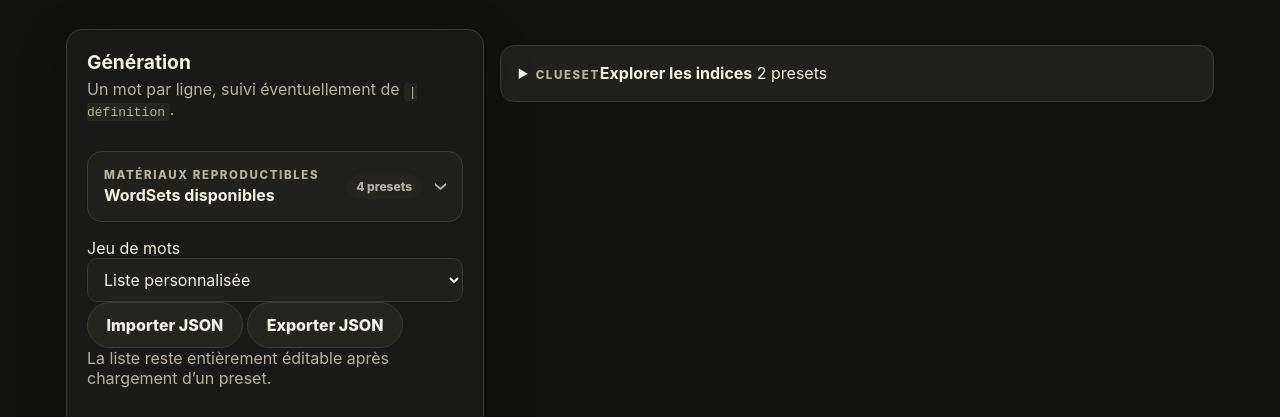
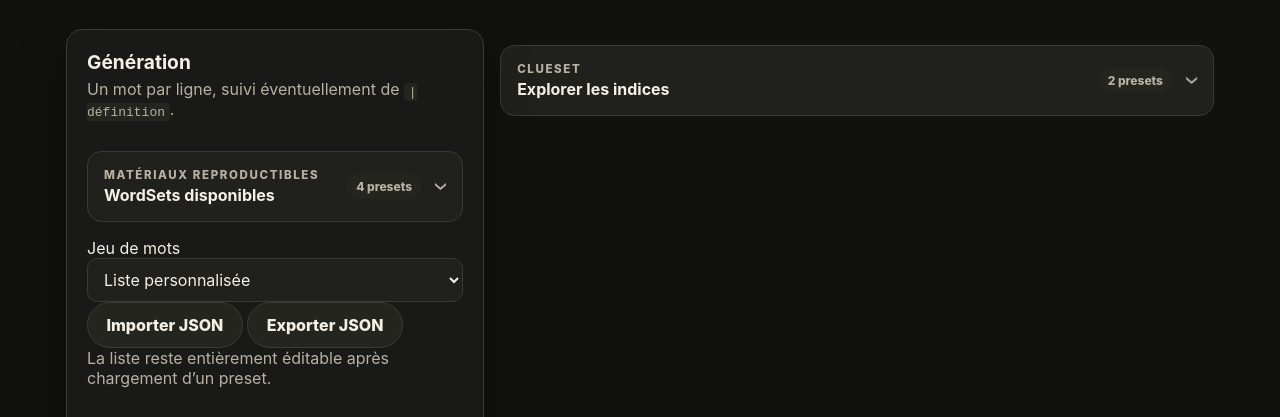
Before and after one commit to gotoo77/Cruciverbalis, a website built with Vite: page index.html in a window 1280 px wide. Shown: the part 306-723 px from the top of the page. Built offline with nearby package versions, Linux system fonts and the light colour scheme.

Commit message:
style: align ClueSet with progressive disclosure

```diff
--- a/src/clue-set-playground.css
+++ b/src/clue-set-playground.css
@@ -1,6 +1,15 @@
-.clue-set-playground { margin-top: 1rem; padding: 1.1rem; border: 1px solid var(--border); border-radius: .9rem; background: var(--surface-raised); color: var(--text); }
-.clue-set-heading { display: flex; align-items: flex-start; justify-content: space-between; gap: 1rem; }
-.clue-set-toolbar { display: grid; grid-template-columns: 1.2fr 1fr auto; gap: .8rem; align-items: end; margin-top: .9rem; }
+.clue-set-playground { margin-top: 1rem; border: 1px solid var(--border); border-radius: .9rem; background: var(--surface-raised); color: var(--text); overflow: clip; }
+.clue-set-summary { display: flex; align-items: center; justify-content: space-between; gap: 1rem; padding: 1rem; cursor: pointer; list-style: none; }
+.clue-set-summary::-webkit-details-marker { display: none; }
+.clue-set-summary::after { content: '›'; flex: none; color: var(--muted); font-size: 1.5rem; transform: rotate(90deg); transition: transform .15s ease; }
+.clue-set-playground[open] > .clue-set-summary::after { transform: rotate(-90deg); }
+.clue-set-summary:hover { background: var(--surface-soft); }
+.clue-set-summary > span:first-child { display: grid; gap: .2rem; }
+.clue-set-summary .eyebrow { margin: 0; }
+.clue-set-summary-meta { margin-left: auto; padding: .3rem .55rem; border-radius: 999px; background: var(--surface-soft); color: var(--muted); font-size: .75rem; font-weight: 800; }
+.clue-set-content { padding: 1rem; border-top: 1px solid var(--border); }
+.clue-set-content > .search-note { margin-bottom: .8rem; }
+.clue-set-toolbar { display: grid; grid-template-columns: 1.2fr 1fr auto; gap: .8rem; align-items: end; }
 .clue-set-toolbar label { display: grid; gap: .35rem; font-weight: 700; }
 .clue-set-toolbar label > span { font-size: .82rem; color: var(--muted); }
 .clue-set-actions { display: flex; flex-wrap: wrap; gap: .45rem; }
@@ -15,3 +24,4 @@
 .clue-item small { color: var(--muted); }
 .clue-kind { display: inline-block; padding: .2rem .42rem; border-radius: 999px; background: var(--accent); color: var(--accent-ink); font-size: .68rem; font-weight: 800; text-transform: uppercase; letter-spacing: .05em; }
 @media (max-width: 760px) { .clue-set-toolbar { grid-template-columns: 1fr; } .clue-set-actions { display: grid; grid-template-columns: 1fr 1fr; } .clue-set-actions button { width: 100%; } }
+@media (max-width: 430px) { .clue-set-summary, .clue-set-content { padding: .85rem; } }
```
